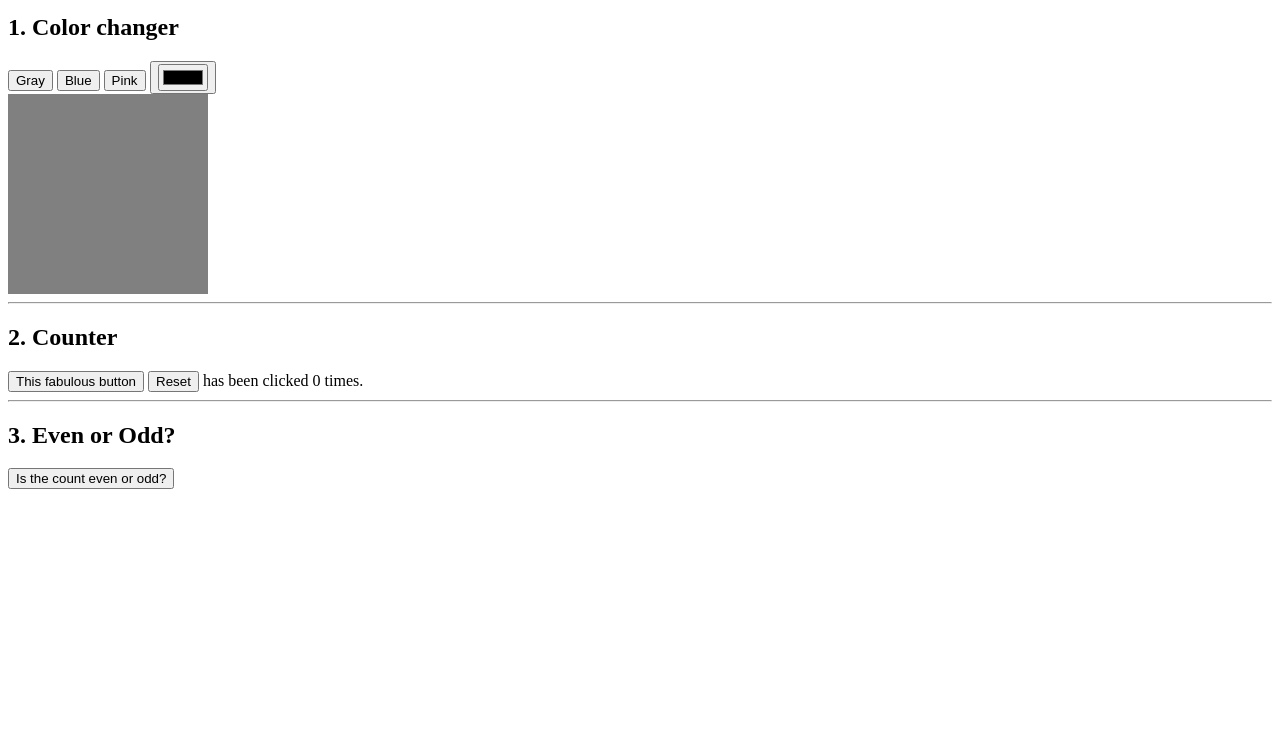
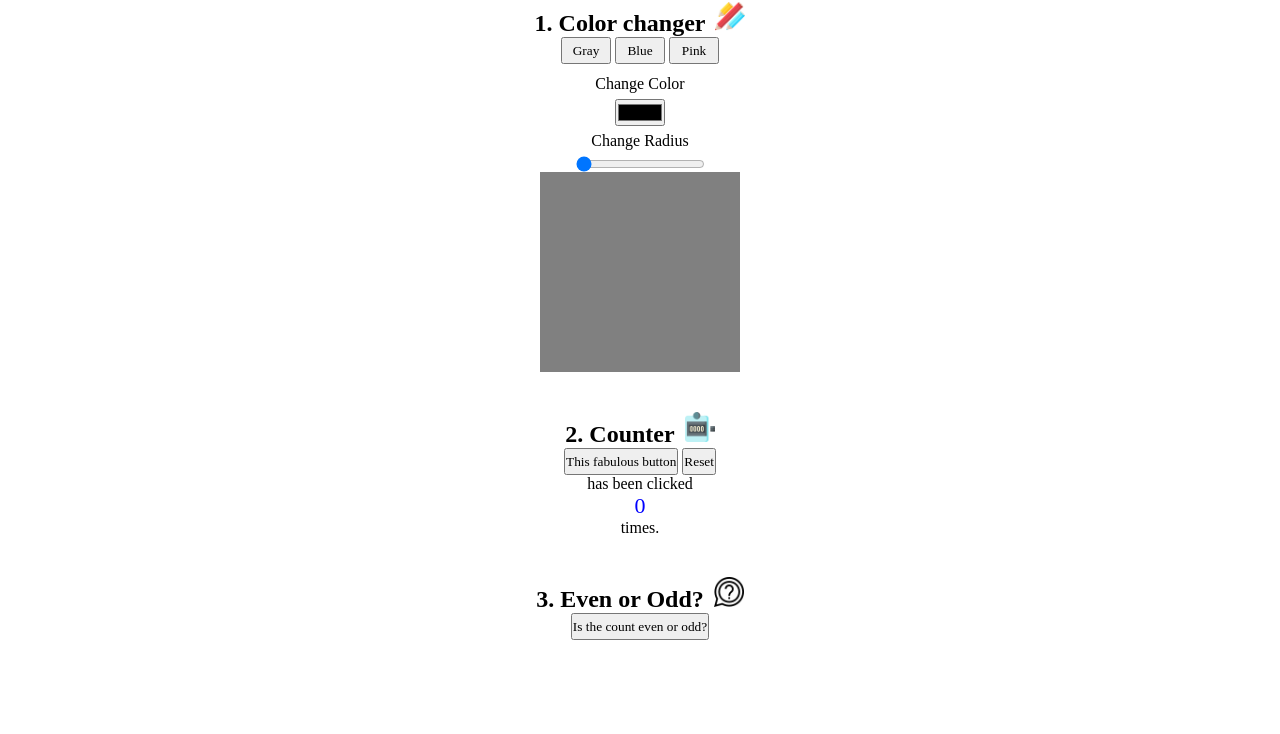
Before and after one commit to Kenzie-Academy-Brasil-Developers/extra-handlers-clique-sprint-3-RobsonMT, a plain HTML site: page index.html in a window 1280 px wide. Shown: the part 66-800 px from the top of the page. Drawn offline with Linux system fonts and the light colour scheme.

Commit message:
finished

```diff
--- a/script.js
+++ b/assets/script.js
@@ -3,34 +3,46 @@ const color_box = document.getElementById("color_box");
 
 const gray_button = document.getElementById("gray_button");
 gray_button.onclick = () => {
+    color_box.removeAttribute('style');
     color_box.className = "gray";
 };
 
 const blue_button = document.getElementById("blue_button");
 blue_button.onclick = () => {
+    color_box.removeAttribute('style');
     color_box.className = "blue";
 };
 
 const pink_button = document.getElementById('pink_button');
 pink_button.onclick = () => {
+    color_box.removeAttribute('style');
     color_box.className= "pink";
 }
 
 //pega a cor que o usuario escolher
 const choice_color = document.getElementById('choice_color');
-let imputColor = choice_color.addEventListener("input", ()=>{
+let imputColor = choice_color.addEventListener('input', ()=>{
     let theColor = choice_color.value;
-    color_box.style.backgroundColor = theColor
+    color_box.style.backgroundColor = theColor;
     // console.log(theColor)
 }, false);
 
-//seção 2;
+const change_radius = document.getElementById('change_radius');
+let imputRange = change_radius.addEventListener('input', ()=>{
+    let radius = change_radius.value;
+    color_box.style.borderRadius = `${radius}%`;
+    //  console.log('clicou')
+}, false);
+
+/////seção 2;
 let count = 0;
 
 const countspan = document.getElementById("countspan");
 
-const count_Number = document.createElement('span')
+const count_Number = document.createElement('span');
 count_Number.innerText = count;
+count_Number.style.fontSize = '22px'
+count_Number.style.color = '#00ff'
 countspan.appendChild(count_Number);
 
 const counter_button = document.getElementById("counter_button");
@@ -44,7 +56,7 @@ counter_btn_reset.onclick = () =>{
     NumberIss.innerText = '';
 }
 
-//seção 3;
+/////seção 3;
 const evenOdd_result = document.querySelector('#evenOdd_result');
 const NumberIss = document.createElement('p')
 evenOdd_result.appendChild(NumberIss)
--- /dev/null
+++ b/assets/style.css
@@ -0,0 +1,62 @@
+/* reset */
+*{
+    box-sizing: border-box;
+    margin: 0;
+    padding: 0;
+    font-family: ubuntu;
+}
+body,section{
+    display: flex;
+    flex-flow: column;
+    justify-content: center;
+    align-items: center;
+}
+header{
+    padding: 10px;
+    background-color:rgba(110, 199, 194, 0.333);
+    border-bottom-left-radius: 10px;
+    border-bottom-right-radius: 10px;
+}
+header>h1{
+    text-shadow: 3px 2px 1px rgb(255, 255, 255);
+}
+section{
+    margin: 10px 0 30px 0;
+}
+section>p{
+    line-height: 30px;
+}
+/* classes-js */
+#color_box {
+    width: 200px; height: 200px;
+}
+.gray {
+    background: gray;
+}
+.blue {
+    background: rgb(67, 111, 255);
+}
+.pink {
+    background: pink;
+}
+.btns_wrapper{
+    margin-bottom: 5px;
+}
+.btns{
+    width: 50px;
+    height: 27px;
+}
+#counter_button,
+#counter_btn_reset,
+#even_or_odd_button{
+    height: 27px;
+}
+span{
+    display: inline-flex;
+    justify-content: center;
+    align-items: baseline;
+}
+span>img{
+    margin-left: 10px;
+    height: 30px;
+}
--- a/index.html
+++ b/index.html
@@ -1,42 +1,60 @@
 <!DOCTYPE html>
-<html>
+<html lang="en">
 <head>
+    <meta charset="UTF-8">
+    <meta http-equiv="X-UA-Compatible" content="IE=edge">
+    <meta name="viewport" content="width=device-width, initial-scale=1.0">
+    <link rel="stylesheet" href="./assets/style.css">
     <title>An interactive web page</title>
-        <style>
-            #color_box { width: 200px; height: 200px; }
-            .gray { background: gray; }
-            .blue { background: rgb(67, 111, 255); }
-            .pink { background: pink; }
-        </style>
     </head>
     <body>
         <!-- titulo -->
+        <header>
             <h1>An interactive web page</h1>
+        </header>
 
         <!-- seção 1 -->
+        <section>
+            <span>
                 <h2>1. Color changer</h2>
-        <button id="gray_button">Gray</button>
-        <button id="blue_button">Blue</button>
-        <button id="pink_button">Pink</button>
-        <button >
+                <img src="./assets/imgs/pencils.png" alt="">
+            </span>
+            <div class="btns_wrapper">
+                <button id="gray_button" class="btns">Gray</button>
+                <button id="blue_button" class="btns">Blue</button>
+                <button id="pink_button" class="btns">Pink</button>
+            </div>
+            <p>Change Color</p>
             <input id="choice_color" type="color">
-        </button>
+            <p>Change Radius</p>
+            <input id="change_radius" type="range" value="0">
             <div id="color_box" class="gray"></div>
-        <hr>
+        </section>
 
         <!-- seção 2 -->
+        <section>
+            <span>
                 <h2>2. Counter</h2>
+                <img src="./assets/imgs/pitch-counter.png" alt="">
+            </span>
+            <div>
                 <button id="counter_button">This fabulous button</button>
                 <button id="counter_btn_reset">Reset</button>
+            </div>
             has been clicked <span id="countspan"></span> times.
-        <hr>
+        </section>
 
         <!-- seção 3 -->
+        <section>
+            <span>
                 <h2>3. Even or Odd?</h2>
+                <img src="./assets/imgs/questao.png" alt="">
+            </span>
             <button id="even_or_odd_button">Is the count even or odd?</button>
             <div id="evenOdd_result"></div>
+        </section>
 
         <!-- javascript -->
-        <script src="./script.js"></script>
+        <script src="./assets/script.js"></script>
     </body>
 </html>
```
Also changed, not shown: assets/imgs/pencils.png (added), assets/imgs/pitch-counter.png (added), assets/imgs/questao.png (added). Lines whose indentation alone changed are shown as unchanged.
